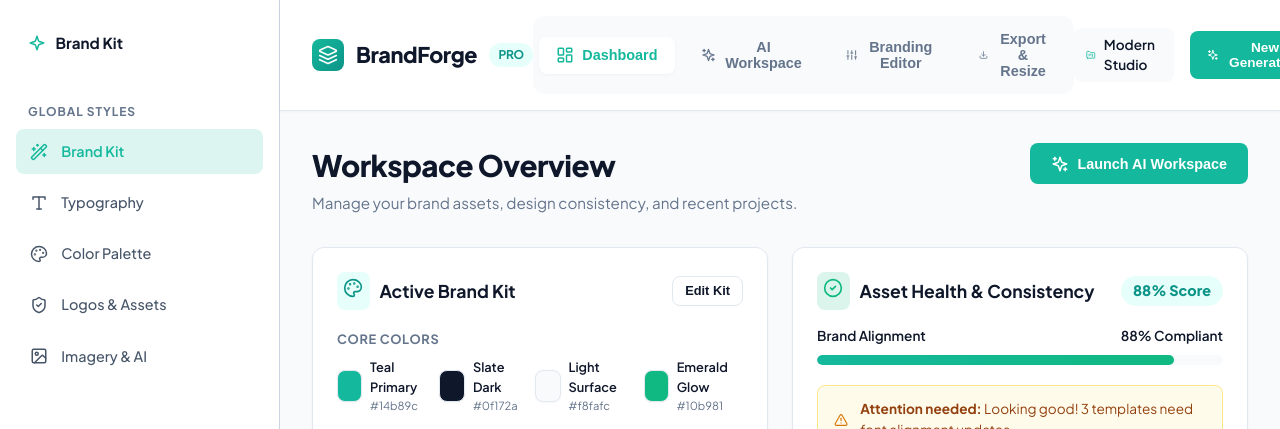
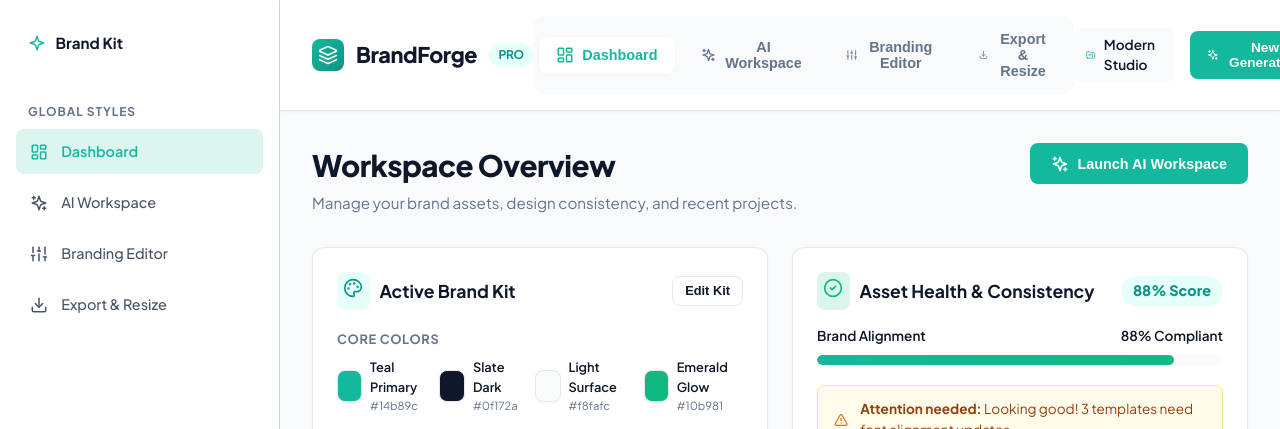
Before and after one commit to MohamedIlzam/BrandForge-app, a React (Vite) app: page / in a window 1280 px wide. Shown: the top 429 px of the page. Built offline with nearby package versions, Linux system fonts and the light colour scheme.

Commit message:
update: replace sidebar items under Global Styles with Dashboard, AI Workspace, Branding Editor, and Export & Resize options

```diff
--- a/src/components/Sidebar.tsx
+++ b/src/components/Sidebar.tsx
@@ -1,25 +1,23 @@
 import React from 'react';
-import { useBrandContext } from '../context/BrandContext';
+import { useBrandContext, ViewMode } from '../context/BrandContext';
 import {
-    Palette,
-    Type,
-    ShieldCheck,
-    Image as ImageIcon,
+    LayoutDashboard,
+    Sparkles,
+    Sliders,
+    Download,
     Sparkle,
     HelpCircle,
-    MessageSquareHeart,
-    Wand2
+    MessageSquareHeart
 } from 'lucide-react';
 
 export const Sidebar: React.FC = () => {
     const { activeView, setActiveView } = useBrandContext();
 
-    const brandKitItems = [
-        { id: 'brand_kit', label: 'Brand Kit', icon: <Wand2 size={18} />, view: 'dashboard' as const },
-        { id: 'typography', label: 'Typography', icon: <Type size={18} />, view: 'editor' as const },
-        { id: 'colors', label: 'Color Palette', icon: <Palette size={18} />, view: 'editor' as const },
-        { id: 'logos', label: 'Logos & Assets', icon: <ShieldCheck size={18} />, view: 'export' as const },
-        { id: 'imagery', label: 'Imagery & AI', icon: <ImageIcon size={18} />, view: 'ai_workspace' as const }
+    const navigationItems: { id: ViewMode; label: string; icon: React.ReactNode }[] = [
+        { id: 'dashboard', label: 'Dashboard', icon: <LayoutDashboard size={18} /> },
+        { id: 'ai_workspace', label: 'AI Workspace', icon: <Sparkles size={18} /> },
+        { id: 'editor', label: 'Branding Editor', icon: <Sliders size={18} /> },
+        { id: 'export', label: 'Export & Resize', icon: <Download size={18} /> }
     ];
 
     const supportItems = [
@@ -36,11 +34,11 @@
 
             <div className="sidebar-title">Global Styles</div>
             <ul className="sidebar-menu">
-                {brandKitItems.map((item) => (
+                {navigationItems.map((item) => (
                     <li
                         key={item.id}
-                        className={`sidebar-item ${activeView === item.view ? 'active' : ''}`}
-                        onClick={() => setActiveView(item.view)}
+                        className={`sidebar-item ${activeView === item.id ? 'active' : ''}`}
+                        onClick={() => setActiveView(item.id)}
                     >
                         {item.icon}
                         <span>{item.label}</span>
```
